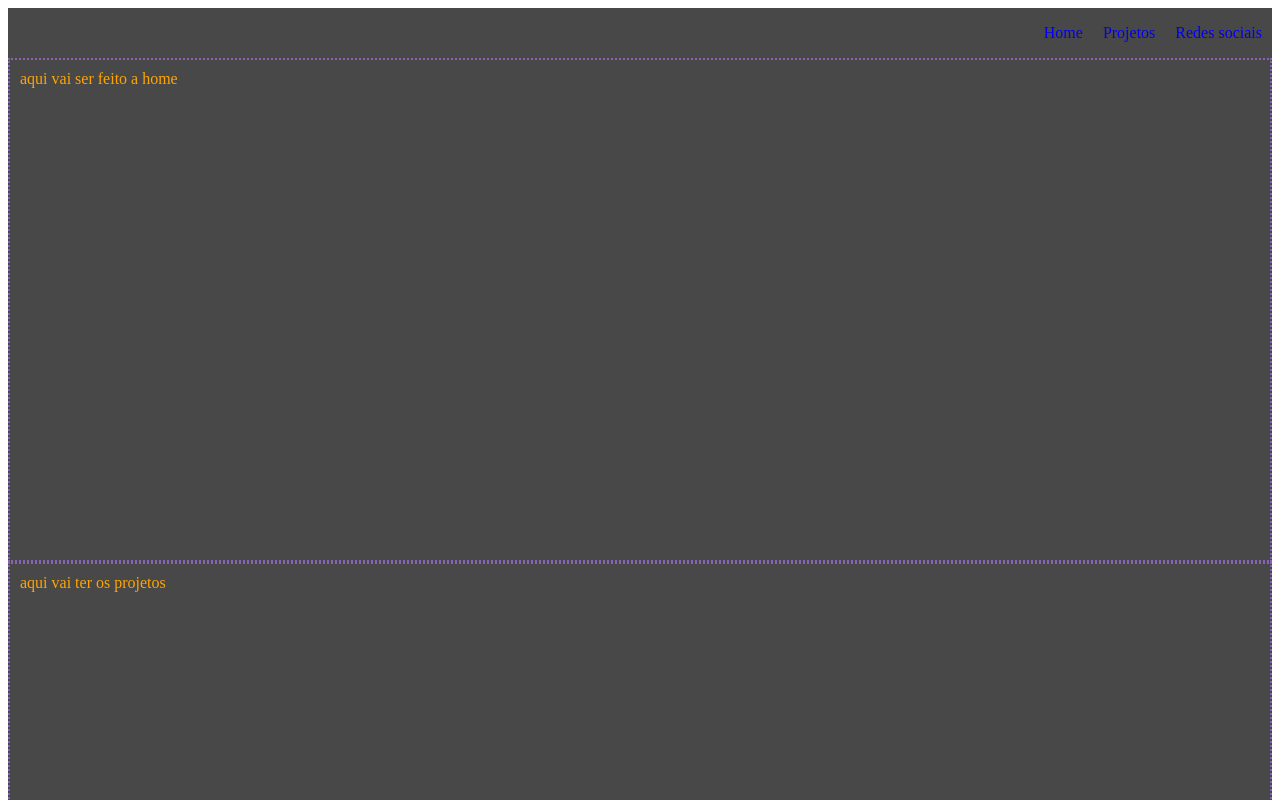
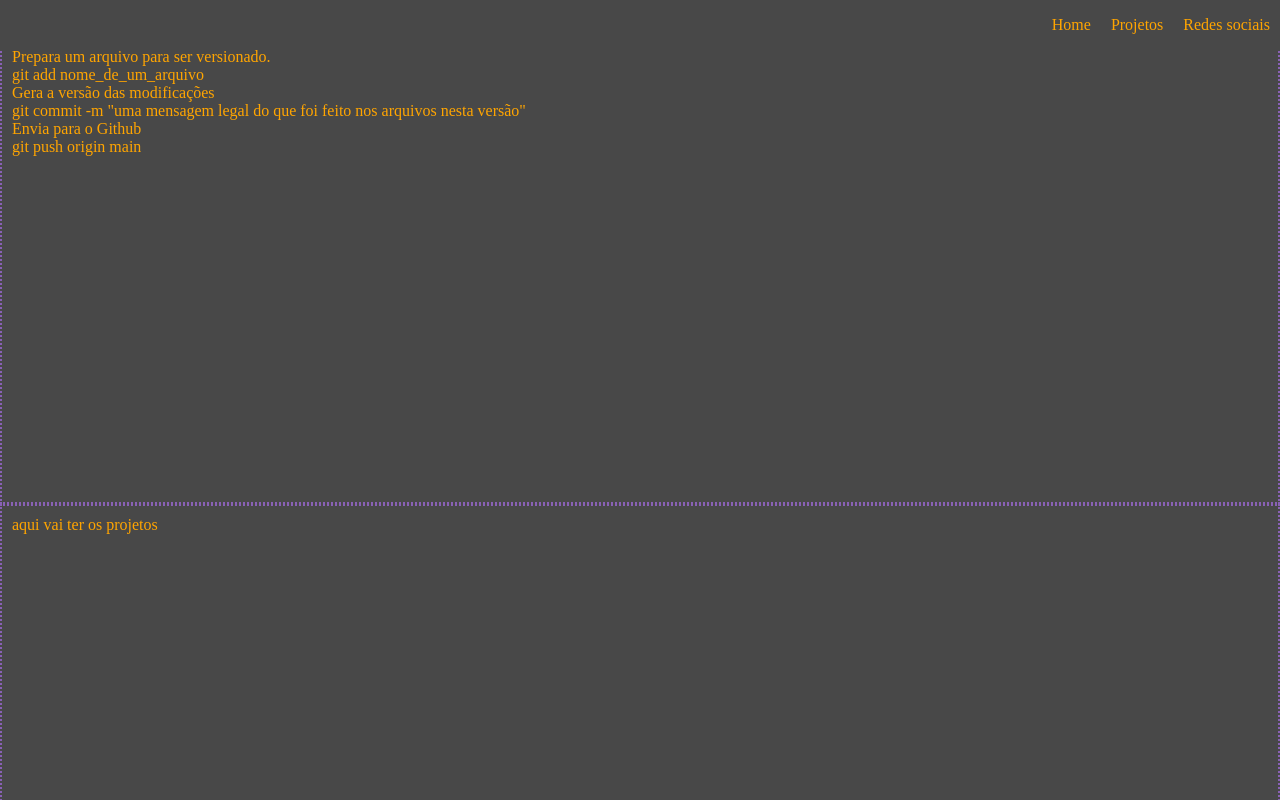
Before and after one commit to caixetovisk/caixetovisk.github.io, a plain HTML site: page index.html in a window 1280 px wide. Shown: the top 800 px of the page. Drawn offline with Linux system fonts and the light colour scheme.

Commit message:
alteração de estilo e adicionado comandos do git

```diff
--- a/assets/css/meu_estilo.css
+++ b/assets/css/meu_estilo.css
@@ -1,3 +1,7 @@
+*{
+    margin: 0;
+    padding: 0;
+}
 nav {
     height: 50px;
     background-color: #484848;
@@ -6,18 +10,22 @@ nav {
     align-items: center;
     justify-content: end;
     list-style-type: none;
+    overflow: hidden;
+    position: fixed;
+    top: 0;
+    width: 100%;
 }
 nav li{
  padding: 10px;
 }
 a {
     text-decoration: none;
-}
-a:hover{
-    text-decoration: none;
-    color: pink;
+    color: orange
 }
 
+a:hover{
+    color: #8961b5;
+}
 section{
     min-height: 480px;
     background-color: #484848;
--- a/index.html
+++ b/index.html
@@ -1,25 +1,39 @@
 <!DOCTYPE html>
 <html lang="en">
+
 <head>
     <meta charset="UTF-8">
     <meta http-equiv="X-UA-Compatible" content="IE=edge">
     <meta name="viewport" content="width=device-width, initial-scale=1.0">
     <title>Meu site pessoal</title>
-    <link
-        href="./assets/css/meu_estilo.css"
-        type="text/css"
-        rel="stylesheet"
-    >
+    <link href="./assets/css/meu_estilo.css" type="text/css" rel="stylesheet">
 </head>
+
 <body>
     <nav>
         <li><a href="#home">Home </a></li>
         <li><a href="#projetos">Projetos </a></li>
-        <li><a href="#redes_socias">Redes sociais </a></li>
+        <li><a href="#redes_sociais">Redes sociais </a></li>
     </nav>
     <div class="conteudo">
         <section id="home">
-            aqui vai ser feito a home
+            <p>Visualiza os arquivos que foram alterados</p>
+            <p class="comando-git">
+                git status
+            </p>
+            <p> Prepara um arquivo para ser versionado.</p>
+            <p class="comando-git">
+                git add nome_de_um_arquivo
+            </p>
+            <p>Gera a versão das modificações</p>
+            <p class="comando-git">
+                git commit -m "uma mensagem legal do que foi feito nos arquivos nesta versão"
+            </p>
+            <p>Envia para o Github</p>
+            <p class="comando-git">
+                git push origin main
+            </p>
+
         </section>
         <section id="projetos">
             aqui vai ter os projetos
@@ -30,4 +44,5 @@
     </div>
     <footer> vai ter um rodapé</footer>
 </body>
+
 </html>
```
